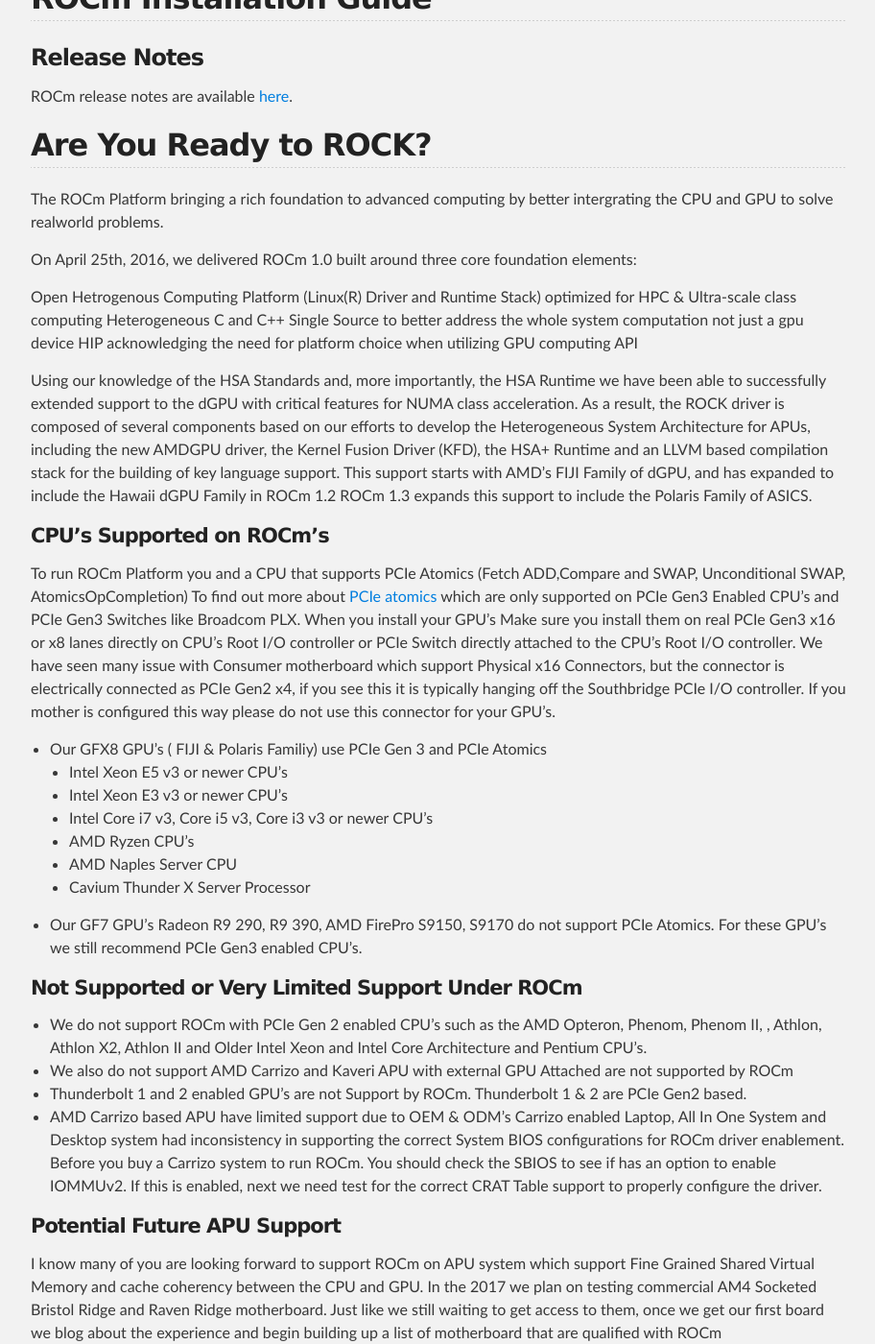
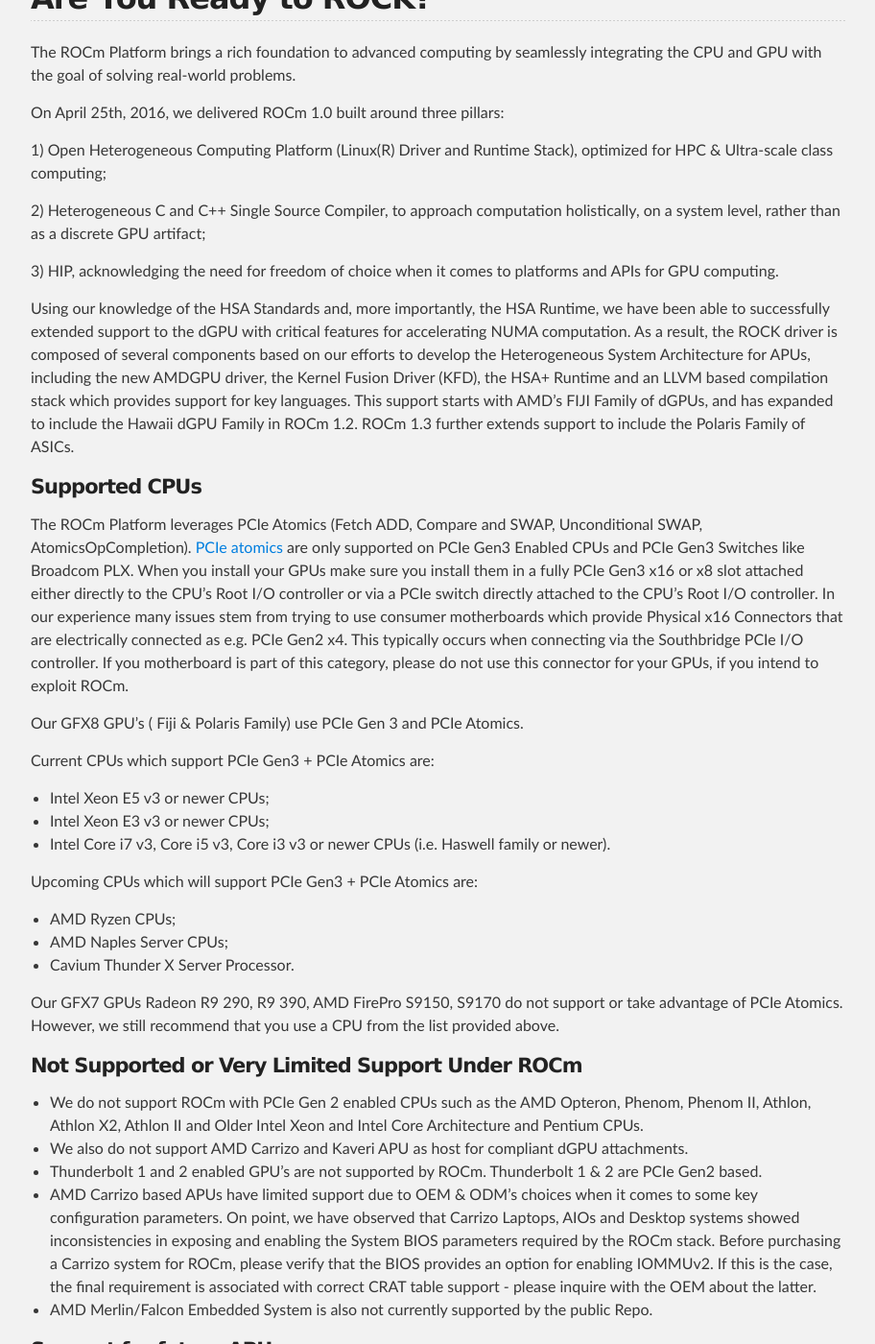
Before and after one commit to ROCm/ROCm.github.io, a Jekyll site: the page built from install.md, in a window 1280 px wide and 1400 px high, scrolled down 379 px. Shown: the whole window at 96% size, without its empty margins (183-1095 px from the left). Built offline with Jekyll 4.4.1, drawn with Linux system fonts in a browser that asks for light colours; some of the changed text lies outside the part shown.

Commit message:
Update install.md

````diff
--- a/install.md
+++ b/install.md
@@ -3,65 +3,101 @@
 title: ROCm Install
 ---
 
-## ROCm Installation Guide
+## Are You Ready to ROCK?
+The ROCm Platform brings a rich foundation to advanced computing by seamlessly
+ integrating the CPU and GPU with the goal of solving real-world problems.
 
-### Release Notes
+On April 25th, 2016, we delivered ROCm 1.0 built around three pillars:
 
-ROCm release notes are available [here](https://github.com/RadeonOpenCompute/ROCm/blob/master/README.md).
+1) Open Heterogeneous Computing Platform (Linux(R) Driver and Runtime Stack),
+   optimized for HPC & Ultra-scale class computing;
 
-## Are You Ready to ROCK?
-The ROCm Platform bringing a rich foundation to advanced computing by better intergrating the CPU and GPU to solve realworld problems.
+2) Heterogeneous C and C++ Single Source Compiler, to approach computation
+   holistically, on a system level, rather than as a discrete GPU artifact;
 
-On April 25th, 2016, we delivered ROCm 1.0 built around three core foundation elements:
-
-Open Hetrogenous Computing Platform (Linux(R) Driver and Runtime Stack) optimized for HPC & Ultra-scale class computing
-Heterogeneous C and C++ Single Source to better address the whole system computation not just a gpu device
-HIP acknowledging the need for platform choice when utilizing GPU computing API
+3) HIP, acknowledging the need for freedom of choice when it comes to platforms
+   and APIs for GPU computing.
 
 Using our knowledge of the HSA Standards and, more importantly, the HSA
-Runtime we have been able to successfully extended support to the dGPU with
-critical features for NUMA class acceleration. As a result, the ROCK driver is
-composed of several components based on our efforts to develop the
+Runtime, we have been able to successfully extended support to the dGPU with
+critical features for accelerating NUMA computation. As a result, the ROCK
+driver is composed of several components based on our efforts to develop the
 Heterogeneous System Architecture for APUs, including the new AMDGPU driver,
 the Kernel Fusion Driver (KFD), the HSA+ Runtime and an LLVM based compilation
-stack for the building of key language support. This support starts with AMD’s
-FIJI Family of dGPU, and has expanded to include the Hawaii dGPU Family in ROCm 1.2
-ROCm 1.3 expands this support to include the Polaris Family of ASICS.
+stack which provides support for key languages. This support starts with AMD’s
+FIJI Family of dGPUs, and has expanded to include the Hawaii dGPU Family in ROCm
+1.2. ROCm 1.3 further extends support to include the Polaris Family of ASICs.
 
-#### CPU's Supported on ROCm's
-To run ROCm Platform you and a CPU that supports PCIe Atomics (Fetch ADD,Compare and SWAP, Unconditional SWAP, AtomicsOpCompletion) To find out more about [PCIe atomics](https://github.com/RadeonOpenCompute/RadeonOpenCompute.github.io/blob/master/ROCmPCIeFeatures.md) which are only supported on PCIe Gen3 Enabled CPU's and PCIe Gen3 Switches like Broadcom PLX. When you install your GPU's Make sure you install them on real PCIe Gen3 x16 or x8 lanes directly on CPU's Root I/O controller or PCIe Switch directly attached to the CPU's Root I/O controller. We have seen many issue with Consumer motherboard which support Physical x16 Connectors, but the connector is electrically connected as PCIe Gen2 x4, if you see this it is typically hanging off the Southbridge PCIe I/O controller. If you mother is configured this way please do not use this connector for your GPU's.
+#### Supported CPUs
+The ROCm Platform leverages PCIe Atomics (Fetch ADD, Compare and SWAP,
+Unconditional SWAP, AtomicsOpCompletion).
+[PCIe atomics](https://github.com/RadeonOpenCompute/RadeonOpenCompute.github.io/blob/master/ROCmPCIeFeatures.md)
+are only supported on PCIe Gen3 Enabled CPUs and PCIe Gen3 Switches like
+Broadcom PLX. When you install your GPUs make sure you install them in a fully
+PCIe Gen3 x16 or x8 slot attached either directly to the CPU's Root I/O
+controller or via a PCIe switch directly attached to the CPU's Root I/O
+controller. In our experience many issues stem from trying to use consumer
+motherboards which provide Physical x16 Connectors that are electrically
+connected as e.g. PCIe Gen2 x4. This typically occurs when connecting via the
+Southbridge PCIe I/O controller. If you motherboard is part of this category,
+please do not use this connector for your GPUs, if you intend to exploit ROCm.
 
 
-* Our GFX8 GPU's ( FIJI &  Polaris Familiy) use PCIe Gen 3 and PCIe Atomics
-  * Intel Xeon E5 v3 or newer CPU's
-  * Intel Xeon E3 v3 or newer CPU's
-  * Intel Core i7 v3, Core i5 v3, Core i3 v3 or newer CPU's
-  * AMD Ryzen CPU's
-  * AMD Naples Server CPU
-  * Cavium Thunder X Server Processor
+Our GFX8 GPU's ( Fiji &  Polaris Family) use PCIe Gen 3 and PCIe Atomics.
 
-* Our GF7 GPU's Radeon R9 290, R9 390, AMD FirePro S9150, S9170 do not support PCIe Atomics. For these GPU's we still recommend PCIe Gen3 enabled CPU's.
+Current CPUs which support PCIe Gen3 + PCIe Atomics are:
+  * Intel Xeon E5 v3 or newer CPUs;
+  * Intel Xeon E3 v3 or newer CPUs;
+  * Intel Core i7 v3, Core i5 v3, Core i3 v3 or newer CPUs (i.e. Haswell family
+  or newer).
 
+Upcoming CPUs which will support PCIe Gen3 + PCIe Atomics are:
+  * AMD Ryzen CPUs;
+  * AMD Naples Server CPUs;
+  * Cavium Thunder X Server Processor.
+
+Our GFX7 GPUs Radeon R9 290, R9 390, AMD FirePro S9150, S9170 do not support or
+take advantage of PCIe Atomics. However, we still recommend that you use a CPU
+from the list provided above.
 
 #### Not Supported or Very Limited Support Under ROCm
-* We do not support ROCm with PCIe Gen 2 enabled CPU's such as the AMD Opteron, Phenom, Phenom II, , Athlon, Athlon X2, Athlon II and Older Intel Xeon and Intel Core Architecture and Pentium CPU's.
-* We also do not support AMD Carrizo and Kaveri APU with external GPU Attached are not supported by ROCm
-* Thunderbolt 1 and 2 enabled GPU's are not Support by ROCm.  Thunderbolt 1 & 2 are PCIe Gen2 based.
-* AMD Carrizo based APU have limited support due to OEM & ODM's Carrizo enabled Laptop, All In One System and Desktop system had inconsistency in supporting the correct System BIOS configurations for ROCm driver enablement. Before you buy a Carrizo system to run ROCm.  You should check the SBIOS to see if has an option to enable IOMMUv2. If this is enabled, next we need test for the correct CRAT Table support to properly configure the driver.
+* We do not support ROCm with PCIe Gen 2 enabled CPUs such as the AMD Opteron,
+Phenom, Phenom II, Athlon, Athlon X2, Athlon II and Older Intel Xeon and Intel
+Core Architecture and Pentium CPUs.
+* We also do not support AMD Carrizo and Kaveri APU as host for compliant dGPU
+ attachments.
+* Thunderbolt 1 and 2 enabled GPU's are not supported by ROCm. Thunderbolt 1 & 2
+are PCIe Gen2 based.
+* AMD Carrizo based APUs have limited support due to OEM & ODM's choices when it
+comes to some key configuration parameters. On point, we have observed that
+Carrizo Laptops, AIOs and Desktop systems showed inconsistencies in exposing and
+enabling the System BIOS parameters required by the ROCm stack. Before
+purchasing a Carrizo system for ROCm, please verify that the BIOS provides an
+option for enabling IOMMUv2. If this is the case, the final requirement is
+associated with correct CRAT table support - please inquire with the OEM about
+the latter.
+* AMD Merlin/Falcon Embedded System is also not currently supported by the public Repo.
 
-#### Potential Future APU Support
-I know many of you are looking forward to support ROCm on APU system which support Fine Grained Shared Virtual Memory and cache coherency between the CPU and GPU. In the 2017 we plan on testing commercial AM4 Socketed Bristol Ridge and Raven Ridge motherboard. Just like we still waiting to get access to them, once we get our first board we blog about the experience and begin building up a list of motherboard that are qualified with ROCm
+#### Support for future APUs
+We are well aware of the excitement and anticipation built around using ROCm
+with an APU system which fully exposes Shared Virtual Memory alongside and cache
+coherency between the CPU and GPU. To this end, in 2017 we plan on testing
+commercial AM4 motherboards for the Bristol Ridge and Raven Ridge families of
+APUs. Just like you, we still waiting for access to them! Once we have the first
+boards in the lab we will detail our experiences via our blog, as well as build
+a list of motherboard that are qualified for use with ROCm.
 
 ### New Features to ROCm
 
 #### Developer preview of the new OpenCl 1.2 compatible language runtime and compiler
 
- * OpenCL 2.0 compatible kernel language support with OpenCL 1.2 compatible runtime
- * Supports offline ahead of time compilation today, for Beta we will be adding in-process/in-memory compilation.
+ * OpenCL 2.0 compatible kernel language support with OpenCL 1.2 compatible
+   runtime
+ * Supports offline ahead of time compilation today;
+   during the Beta phase we will add in-process/in-memory compilation.
  * Binary Package support for Ubuntu 14.04 and 16.04
 
 #### IPC support
-
 
 ### The Latest ROCm Platform - ROCm 1.4
 The latest tested version of the drivers, tools, libraries and source code for
@@ -105,7 +141,8 @@
 wget -qO - http://packages.amd.com/rocm/apt/debian/rocm.gpg.key | sudo apt-key add -
 sudo sh -c 'echo deb [arch=amd64] http://packages.amd.com/rocm/apt/debian/ xenial main > /etc/apt/sources.list.d/rocm.list'
 ```
-The gpg key might change, so it may need to be updated when installing a new release.
+The gpg key might change, so it may need to be updated when installing a new
+release.
 
 ##### Install or Update
 Next, update the apt-get repository list and install/update the rocm package:
@@ -211,21 +248,23 @@
 sudo dnf install rocm
 ```
 
-As with the debian packages, it is possible to install rocm-dev or rocm-kernel individually.
-To uninstall the packages execute:
+As with the debian packages, it is possible to install rocm-dev or rocm-kernel
+individually. To uninstall the packages execute:
 
 ```shell
 sudo dnf remove rocm
 ```
 #### Manual installation steps for Fedora 23
 
-A fully functional Fedora installation requires a few manual steps to properly setup, including:
+A fully functional Fedora installation requires a few manual steps to properly
+setup, including:
  * [Building compatible libc++ and libc++abi libraries for Fedora](https://github.com/RadeonOpenCompute/hcc/wiki#fedora)
 
 #### Verify Installation
 
 To verify that the ROCm stack completed successfully you can execute to HSA
-vectory\_copy sample application:
+vectory\_copy sample application (we do recommend that you copy it to a
+separate folder and invoke make therein):
 
 ```shell
 cd /opt/rocm/hsa/sample
@@ -269,4 +309,5 @@
 These series of commands will pull all of the open source code associated with
 the ROCm 1.4 release.
 
-* OpenCL Runtime and Compiler will be submited to Khronos Group for conformance prior final release.
+* OpenCL Runtime and Compiler will be submitted to the Khronos Groupm, prior to
+  the final release, for conformance testing.
````
Also changed, not shown: other parts of install.md (+7 -6 lines).
